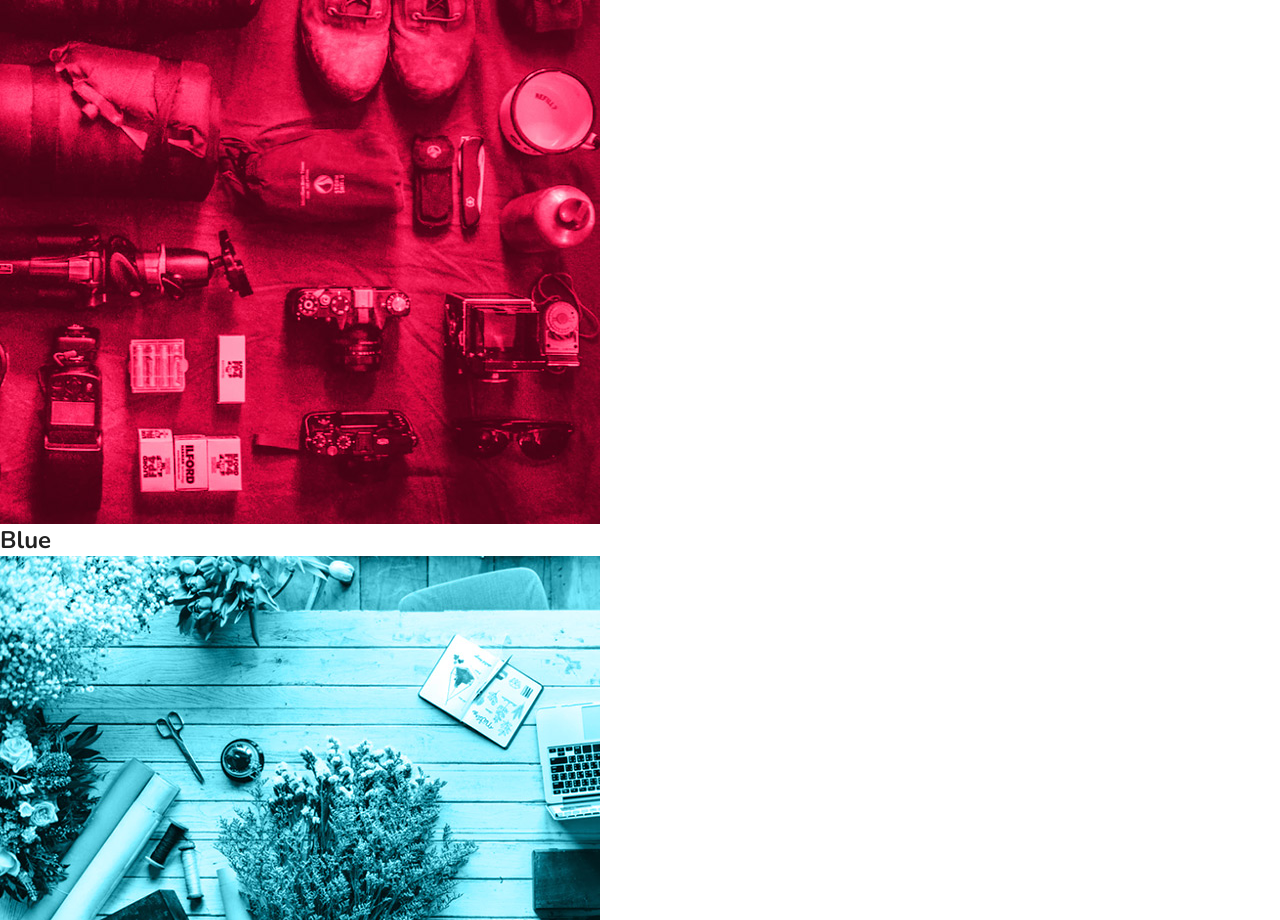
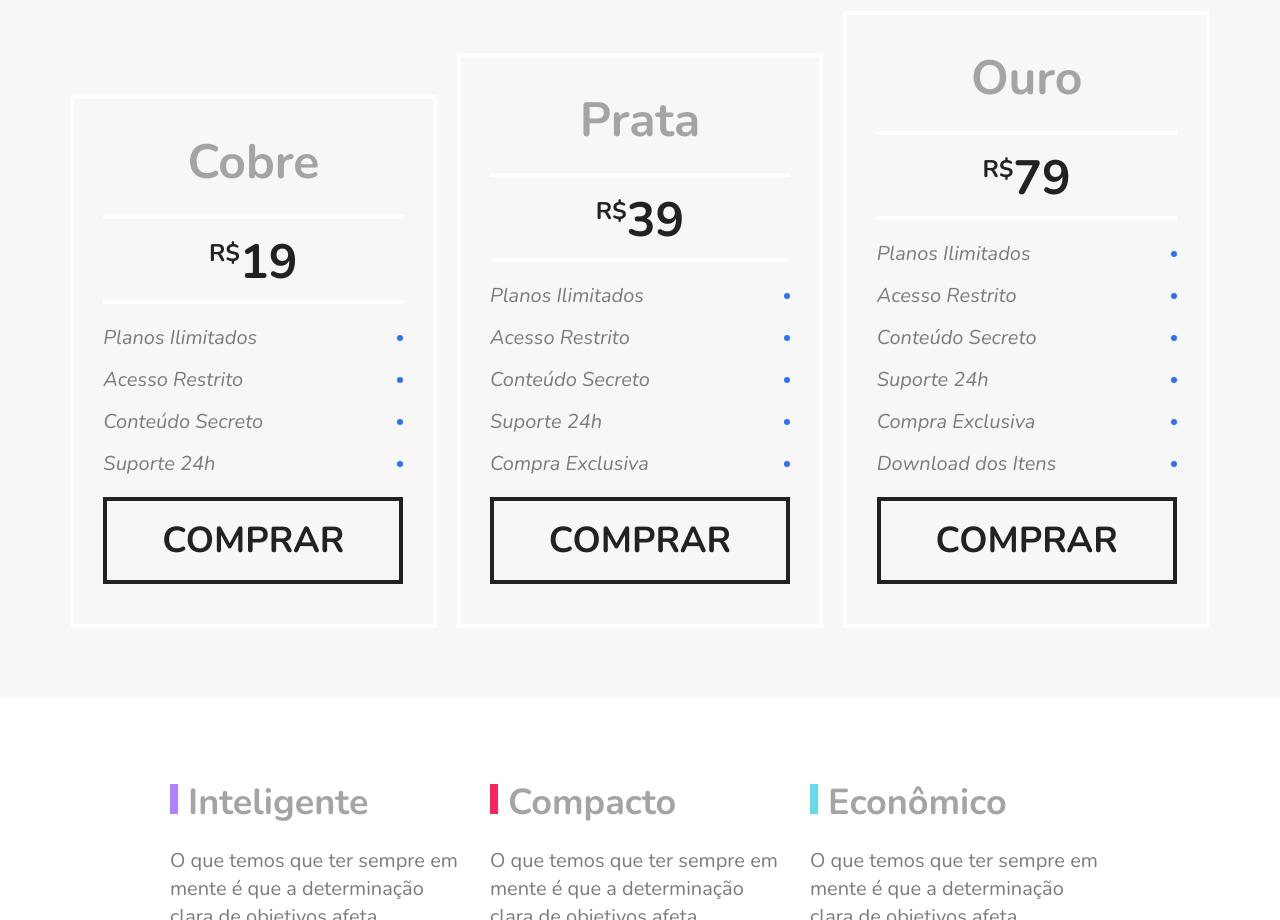
Before and after one commit to marianapequeno/projeto-flexblog, a plain HTML site: page index.html in a window 1280 px wide. Shown: the part 1880-2800 px from the top of the page. Drawn offline with nearby package versions, Linux system fonts and the light colour scheme.

Commit message:
Criação dos estilos

```diff
--- a/index.html
+++ b/index.html
@@ -74,7 +74,7 @@
     <section class="preco" id="preco">
         <div class="preco-item">
             <h2>Cobre</h2>
-            <span><sup>R$</sup> 19</span>
+            <span><sup>R$</sup>19</span>
             <ul>
                 <li>Planos Ilimitados</li>
                 <li>Acesso Restrito</li>
@@ -86,7 +86,7 @@
 
         <div class="preco-item">
             <h2>Prata</h2>
-            <span><sup>R$</sup> 39</span>
+            <span><sup>R$</sup>39</span>
             <ul>
                 <li>Planos Ilimitados</li>
                 <li>Acesso Restrito</li>
@@ -99,7 +99,7 @@
 
         <div class="preco-item">
             <h2>Ouro</h2>
-            <span><sup>R$</sup> 79</span>
+            <span><sup>R$</sup>79</span>
             <ul>
                 <li>Planos Ilimitados</li>
                 <li>Acesso Restrito</li>
@@ -108,7 +108,7 @@
                 <li>Compra Exclusiva</li>
                 <li>Download dos Itens</li>
             </ul>
-            <a href="">Comprar</a>
+            <a href="#">Comprar</a>
         </div>
     </section>
 
--- a/style.css
+++ b/style.css
@@ -88,3 +88,239 @@ img{
 .menu-nav a:hover{
     color: #122AB2;
 }
+
+/*INTRODUÇÃO*/
+.introducao{
+    font-size: 3em;
+    line-height: 1;
+    max-width: 960px;
+    margin: 0 auto;
+    padding: 60px 10px;
+}
+
+/*SOBRE*/
+
+.sobre{
+    border-top: 2px solid #2c70ff;
+    border-bottom: 2px solid #2c70ff;
+    max-width: 960px;
+    padding: 60px 0;
+    margin: 0 auto;
+    display: flex;
+    flex-wrap: wrap;
+}
+
+.sobre-info{
+    flex: 2 1 300px; /*Colocando 2 mas os valores em shorthand serão: 2 1 0*/
+    margin: 0 10px;
+}
+
+.sobre-info h1{
+    font-size: 3em;
+    margin-bottom: .5em;
+}
+
+.sobre-info p{
+    font-size: 1.25em;
+    line-height: 1.4;
+    margin-bottom: 1em;
+    color: #7c7c7c;
+}
+
+.sobre-img{
+    flex: 1 1 160px;
+    margin: 0 10px;
+}
+
+/*PRODUTOS*/
+
+.produtos{
+    max-width: 960px;
+    margin: 60px auto;
+}
+
+.produtos h1{
+    font-size: 3em;
+    margin: 0 10px 60px 10px;
+}
+
+.produtos-container{
+    display: flex;
+    flex-wrap: wrap;
+    align-items: flex-end;
+}
+
+.produtos-item{
+    border-top: 8px solid;
+    flex: 1 1 175px;
+    margin: 10px;
+}
+
+.produtos-item h2{
+    background-color: #f7f7f7;
+    color: #a4a4a4;
+    font-size: 3em;
+    padding: 60px 20px;
+}
+
+.purple{
+    border-color: #ae81ff;
+}
+
+.pink{
+    border-color: #f9265e;
+}
+
+.blue{
+    border-color: #66d9eb;
+}
+
+/*PREÇO*/
+
+.preco{
+    background-color: #f7f7f7;
+    padding: 60px;
+    display: flex;
+    flex-wrap: wrap;
+    align-items: flex-end;
+    justify-content: center;
+}
+
+.preco-item{
+    flex: 1;
+    border: 4px solid #ffffff;
+    min-width: 260px;
+    padding: 20px;
+    margin: 10px;
+}
+
+.preco-item h2{
+    color: #a4a4a4;
+    text-align: center;
+    font-size: 3em;
+    margin: 10px;
+}
+
+.preco-item span{
+    font-size: 3em;
+    font-weight: bold;
+    text-align: center;
+    border-top: 4px solid #ffffff;
+    border-bottom: 4px solid #ffffff;
+    max-width: 300px;
+    padding: 10px 0 5px 0;
+    margin: 20px auto;
+    display: block;
+}
+
+.preco-item sup{
+    font-size: 1.5rem;
+}
+
+.preco-item ul{
+    color: #7c7c7c;
+    font-size: 1.25em;
+    font-style: italic;
+    max-width: 300px;
+    margin: 20px auto;
+}
+
+.preco-item li{
+    margin-bottom: 15px;
+    display: flex;
+    justify-content: space-between;
+    align-items: center;
+}
+
+.preco-item li::after{
+    content: '';
+    width: 6px;
+    height: 6px;
+    background-color: #2c70ff;
+    border-radius: 50%;
+    display: block;
+}
+
+.preco-item a{
+    text-transform: uppercase;
+    font-size: 2.25em;
+    font-weight: bold;
+    text-align: center;
+    color: #222222;
+    border: 4px solid;
+    display: block;
+    max-width: 300px;
+    padding: 15px 0;
+    margin: 20px auto;
+}
+
+/*QUALIDADE*/
+.qualidade{
+    max-width: 960px;
+    margin: 60px auto;
+    display: flex;
+    flex-wrap: wrap;
+}
+
+.qualidade-item{
+    flex: 1 1 300px;
+    margin: 20px 10px;
+}
+
+.qualidade-item h2{
+    font-size: 2.25em;
+    color: #a4a4a4;
+    margin-bottom: 20px;
+}
+
+.qualidade-item h2::before{
+    content: '';
+    display: inline-block;
+    width: 8px;
+    height: 30px;
+    margin-right: 10px;
+}
+
+.qualidade-item:nth-child(3n+1) h2::before{
+    background-color: #ae81ff;
+}
+
+.qualidade-item:nth-child(3n+2) h2::before{
+    background-color: #f9265e;
+}
+
+.qualidade-item:nth-child(3n+3) h2::before{
+    background-color: #66d9eb;
+}
+
+.qualidade-item p{
+    font-size: 1.25em;
+    line-height: 1.4;
+    color: #7c7c7c;
+}
+
+
+
+
+
+
+
+
+
+
+
+
+@media (max-width: 800px){
+    .preco{
+        padding-left: 10px;
+        padding-right: 10px;
+    }
+
+    .preco-item:nth-child(3){
+        order: -3;
+    }
+
+    .preco-item:nth-child(2){
+        order: -2;
+    }
+}
```
